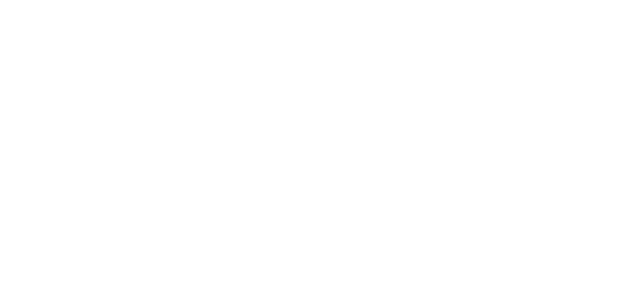
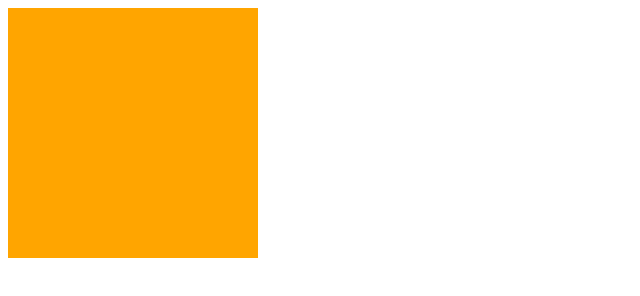
Before and after one commit to carlDguez19/odinToDoList, a website built with webpack: page dist/index.html in a window 1280 px wide. Shown: the whole page, without its empty margins (0-640 px from the left). Built offline with nearby package versions, Linux system fonts and the light colour scheme.

Commit message:
added scss to style the html. Scss files will be in charge of all the different sections of the page (buttons, header, nav, sidebar, etc). I will now focus on creating a basic default skeleton build of the project in pure html without styling

```diff
--- a/dist/index.html
+++ b/dist/index.html
@@ -4,8 +4,10 @@
     <meta charset="UTF-8">
     <meta name="viewport" content="width=device-width, initial-scale=1.0">
     <title>Document</title>
+    <link rel="stylesheet" href="/dist/scss/main.css">
 </head>
 <body>
+    <div class="test"></div>
     <script src="main.js"></script>
 </body>
 </html>
--- /dev/null
+++ b/dist/scss/_testingSc.scss
@@ -0,0 +1,5 @@
+.test{
+    width: 250px;
+    height: 250px;
+    background-color: orange;
+}
--- /dev/null
+++ b/dist/scss/main.css
@@ -0,0 +1,5 @@
+.test {
+  width: 250px;
+  height: 250px;
+  background-color: orange;
+}/*# sourceMappingURL=main.css.map */
--- /dev/null
+++ b/dist/scss/main.scss
@@ -0,0 +1 @@
+@import "testingSc";
```
Also changed, not shown: 1 other file.
